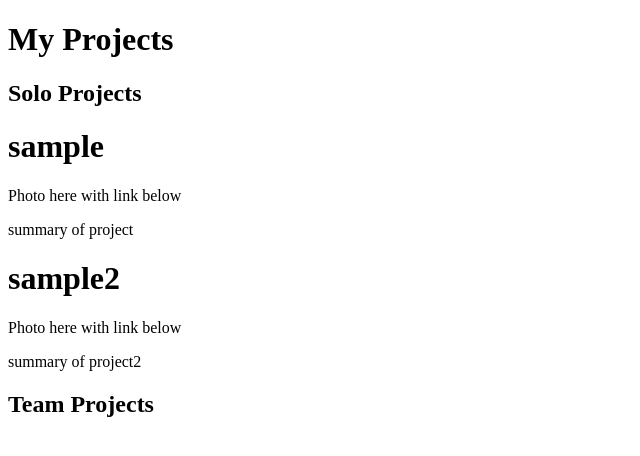
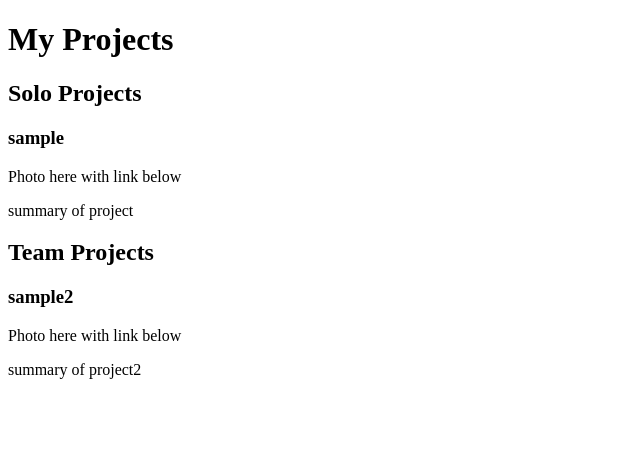
Before and after one commit to rocknswimmer/MySite, a React app: page /projects in a window 1280 px wide. Shown: the top 456 px of the page, without its empty margins (0-640 px from the left). Built offline with nearby package versions, Linux system fonts and the light colour scheme.

Commit message:
mapping solo and team filter

```diff
--- a/src/ProjectCard.jsx
+++ b/src/ProjectCard.jsx
@@ -5,7 +5,7 @@ function ProjectCard({project}) {
 
   return (
     <div>
-      <h1>{project.title}</h1>
+      <h3>{project.title}</h3>
       <div>Photo here with link below</div>
       <p>{project.description}</p>
 
--- a/src/ProjectData.js
+++ b/src/ProjectData.js
@@ -1,6 +1,6 @@
 const projectData = [
-  {title: "sample", photo: "url/permanatelocation", link: "deployedurl", description: "summary of project"},
-  {title: "sample2", photo: "url2/permanatelocation2", link: "deployedurl2", description: "summary of project2"},
+  {title: "sample", photo: "url/permanatelocation", link: "deployedurl", description: "summary of project", type: "solo"},
+  {title: "sample2", photo: "url2/permanatelocation2", link: "deployedurl2", description: "summary of project2", type: "team"},
 ]
 
 export default projectData;
--- a/src/Projects.jsx
+++ b/src/Projects.jsx
@@ -10,7 +10,10 @@ function Projects() {
       <h1>My Projects</h1>
       <h2>Solo Projects</h2>
       {projectData.map((project, i) => {
-        return(<ProjectCard project={project} key={i}/>)
+        if(project.type === "solo"){
+          return(<ProjectCard project={project} key={i}/>)
+        }
+
       })}
       {/* Map to Project cards for:
       job site
@@ -20,6 +23,12 @@ function Projects() {
       <h2>Team Projects</h2>
       {/* ecommerce site
       birder App */}
+      {projectData.map((project, i) => {
+        if(project.type === "team"){
+          return(<ProjectCard project={project} key={i}/>)
+        }
+
+      })}
 
     </div>
   )
```
